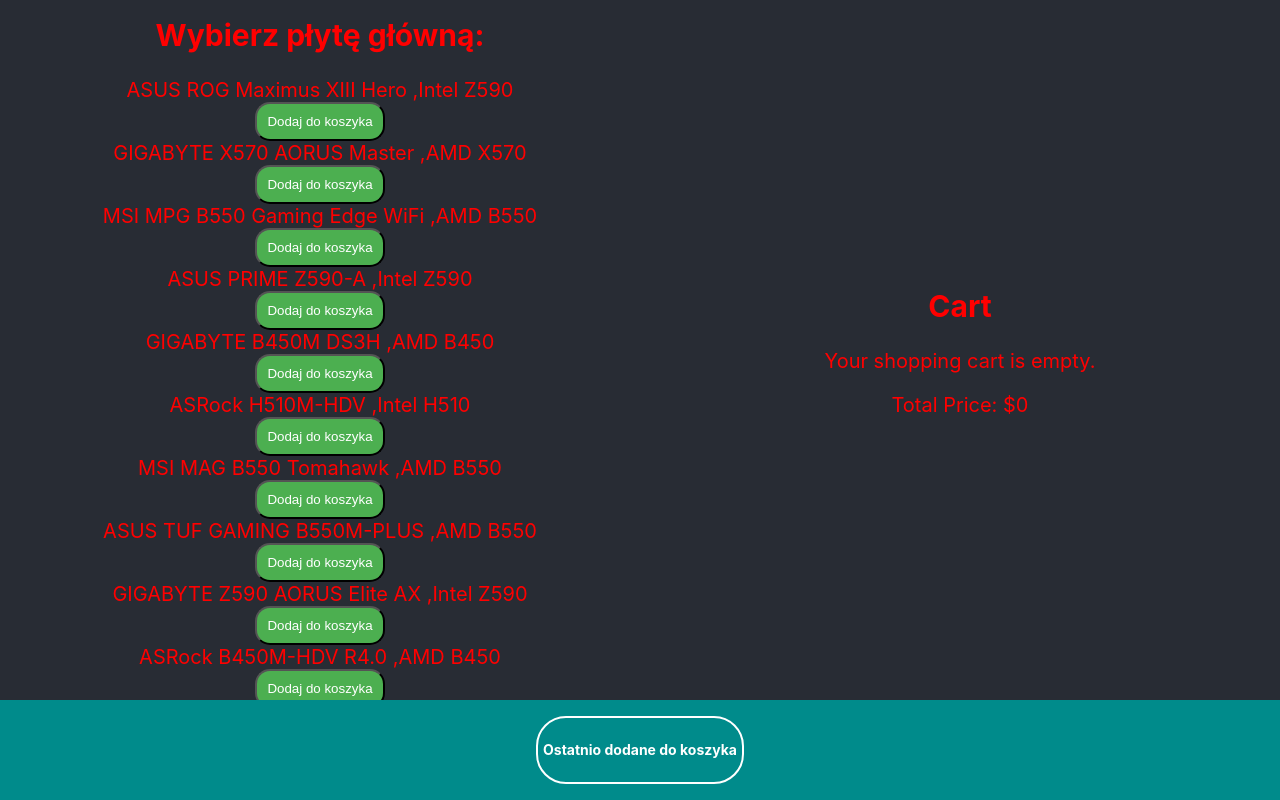
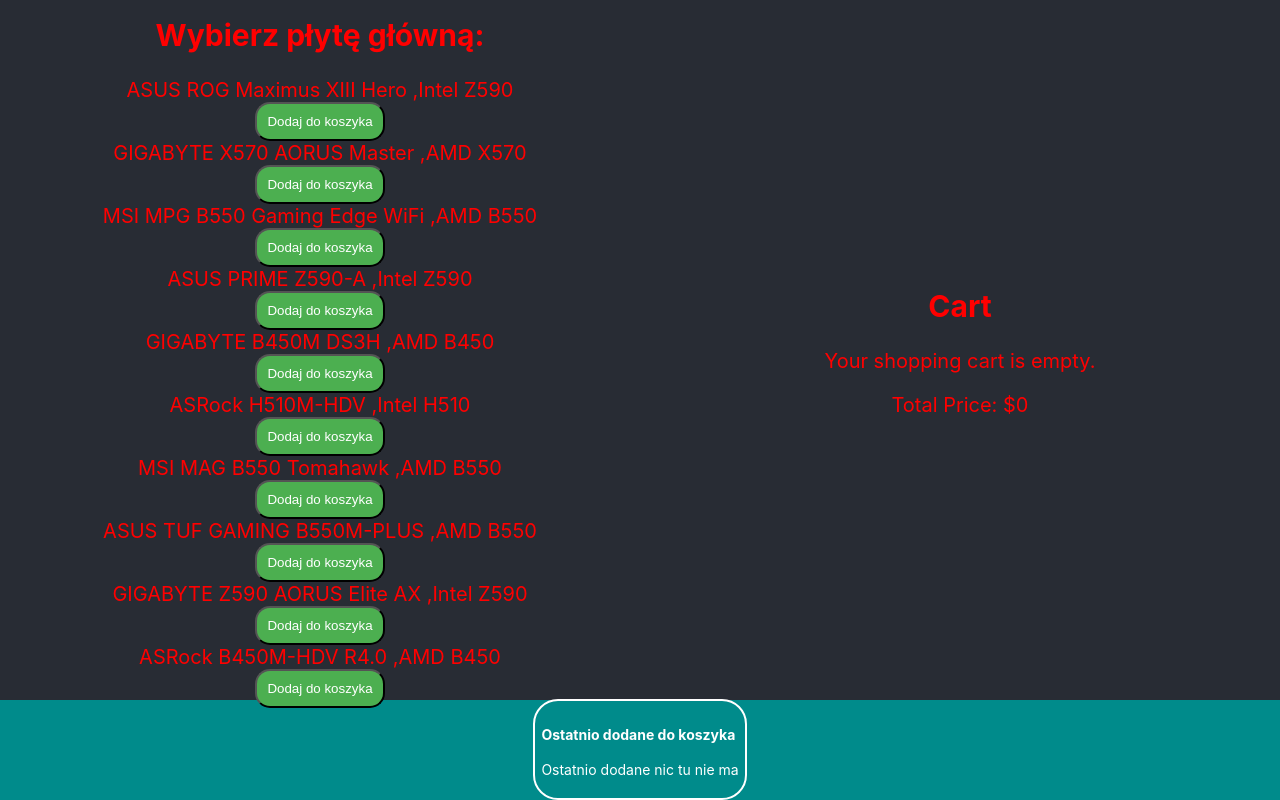
Before and after one commit to Xeyanix/Configurator-pc-app, a React (Create React App) app in the folder konfigurator/: page / in a window 1280 px wide. Shown: the part 224-1024 px from the top of the page. Built offline with nearby package versions, Linux system fonts and the light colour scheme.

Commit message:
section last viewed wroking - scss no completed

```diff
--- a/konfigurator/src/App.js
+++ b/konfigurator/src/App.js
@@ -21,19 +21,20 @@
   const [cart, setCart] = useState([]);
   const [selectedMotherboard, setSelectedMotherboard] = useState(Motherboards);
   const [MotherboardsToDisplay, setMotherboardsToDisplay] = useState(selectedMotherboard);
+  const [listViewed, setListViewed] = useState([]); // Użyj osobnego stanu dla listy ostatnio oglądanych
+
 
   const addToCart = (product) => {
     setCart((prevCart) => [...prevCart, product]);
     setSelectedMotherboard((prev) => [...prev, product])
-
+    setListViewed((prev) => [...prev, product]);
   };
 
   const removeItem = (productId) => {
     setCart((prevCart) => prevCart.filter((item) => item.id !== productId));
     const productIndex = cart.findIndex((item) => item.id === productId);      // Find the index of the product in the cart
-
-    if (productIndex !== -1)        // If the product is in the cart, remove one instance
-    {
+    // If the product is in the cart, remove one instance
+    if (productIndex !== -1) {
       const updatedCart = [...cart];
       updatedCart.splice(productIndex, 1);
       setCart(updatedCart);
@@ -42,7 +43,6 @@
 
   const isMobile = useMediaQuery('(max-width:600px)');
   // const isTablet = useMediaQuery('(min-width: 601px) and (max-width: 1024px)');
-
 
   //W tym kodzie, productIndex to indeks produktu w koszyku.
   // Jeśli produkt jest już w koszyku (productIndex !== -1), kod tworzy kopię koszyka ([...cart]),
@@ -67,12 +67,12 @@
             remove={removeItem}
           />
         </div>
-          <LastViewed />
       </div >
+      <LastViewed
+        cart={listViewed}
+      />
     </div >
-
   );
 }
 
-
 export default App;
--- a/konfigurator/src/components/LastViewed/LastViewed.js
+++ b/konfigurator/src/components/LastViewed/LastViewed.js
@@ -1,15 +1,57 @@
-import React, { useState } from 'react';
-import styles from './LastViewed.module.scss';
+import styles from './LastViewed.module.scss'
+import { useEffect, useState } from "react";
 
 function LastViewed(props) {
+    const [koszyk] = useState([]);
 
-    const [koszyk] = useState([]);
+    const [productsToBuy, setProductsToBuy] = useState([]);
+
+    useEffect(() => {
+        setProductsToBuy(props.cart);
+    }, [props.cart]);
+
+    const removeFromShoppingList = (event, id) => {
+        props.removeByRightClick(productsToBuy.filter((Motherboards) => Motherboards.id !== id));
+        event.preventDefault();
+    };
+
+    const countByProduct = props.cart.reduce((acc, product) => {
+        acc[product.id] = (acc[product.id] || 0) + 1;
+        return acc;
+    }, {});
+
+    const cartItems = Object.keys(countByProduct).map((productId) => {
+        const product = props.cart.find((p) => p.id === parseInt(productId));
+
+        return {
+            ...product,
+            count: countByProduct[productId]
+        };
+
+    });
+
+    const AddedItem = cartItems.map((Motherboards) => (
+        <li
+            onContextMenu={(event) => { removeFromShoppingList(event, Motherboards.id); }}
+            key={Motherboards.id} >
+            {Motherboards.name}
+        </li >
+    ));
 
     return (
         <div className={styles.LastViewed}>
             <header>
                 <div className={styles.font}>
                     <h4>Ostatnio dodane do koszyka</h4>
+
+                    {props.cart.length === 0 ?
+                    (
+                        <p>Ostatnio dodane nic tu nie ma </p>
+                    )
+                    : (
+                        <ul>{AddedItem}</ul>
+                    )}
+
                     <div>
                         {koszyk.map(item => (
                             <div key={item.id} style={{ display: 'inline-block', margin: '10px' }}>
--- a/konfigurator/src/components/LastViewed/LastViewed.module.scss
+++ b/konfigurator/src/components/LastViewed/LastViewed.module.scss
@@ -10,8 +10,9 @@
 
 .font {
     font-size: 14px;
-    padding: 5px;
     border: 2px solid;
-    border-radius: 30px;
+    border-radius: 25px;
+    box-sizing: border-box;
+    padding: 6px;
     /* Lub inny preferowany rozmiar czcionki */
 }
```
Also changed, not shown: konfigurator/src/components/Cart/Cart.js (line endings or trailing spaces).
